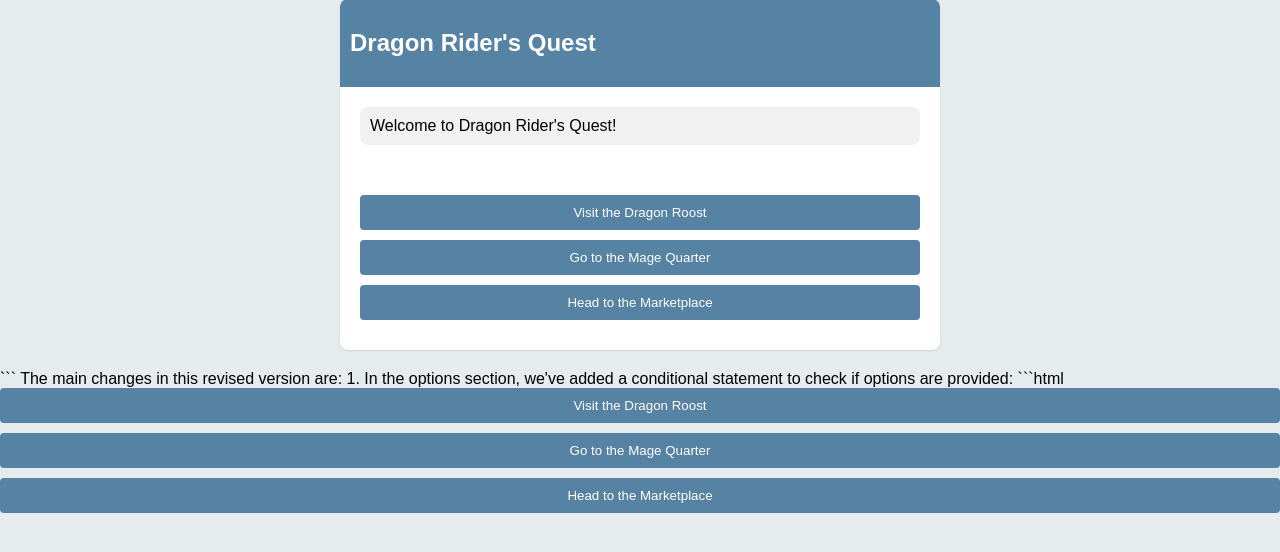
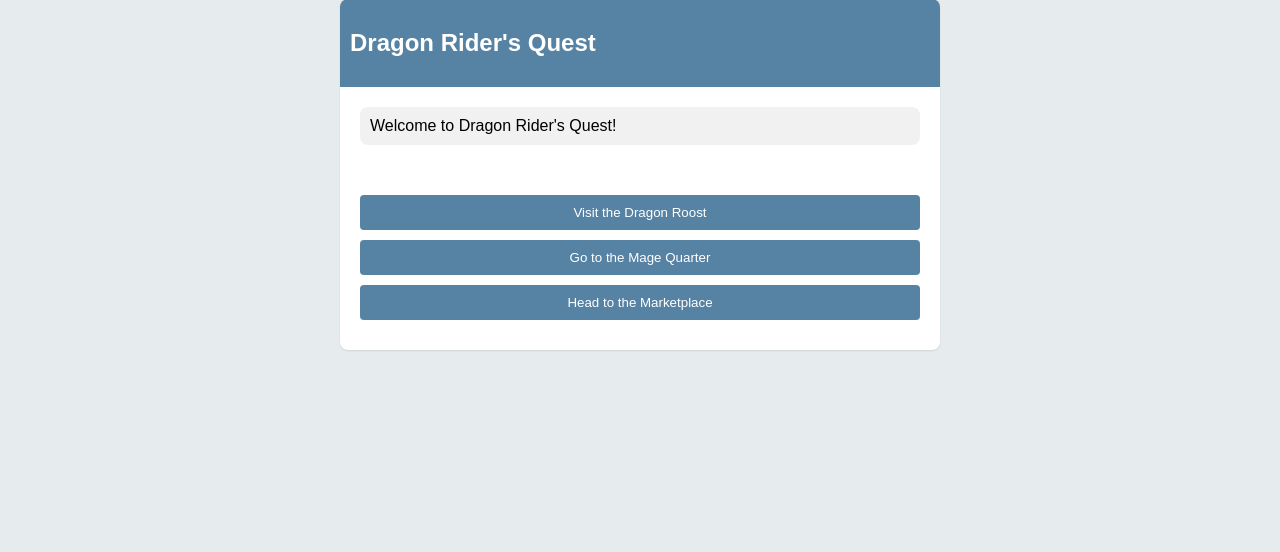
Before and after one commit to thoracle/ProtoVenture_mk2, a Flask app: page / in a window 1280 px wide. Shown: the part 21-573 px from the top of the page. Run offline with Flask 3, Linux system fonts and the light colour scheme.

Commit message:
Update game.html
Fixed typo

````diff
--- a/templates/game.html
+++ b/templates/game.html
@@ -74,16 +74,3 @@
     </div>
 </body>
 </html>
-```
-
-The main changes in this revised version are:
-
-1. In the options section, we've added a conditional statement to check if options are provided:
-   ```html
-   {% if options %}
-       {% for option in options %}
-           <button type="submit" name="choice" value="{{ option }}" class="option-btn">{{ option }}</button>
-       {% endfor %}
-   {% else %}
-       <button type="submit" name="choice" value="Start Game" class="option-btn">Start Game</button>
-   {% endif %}
````
